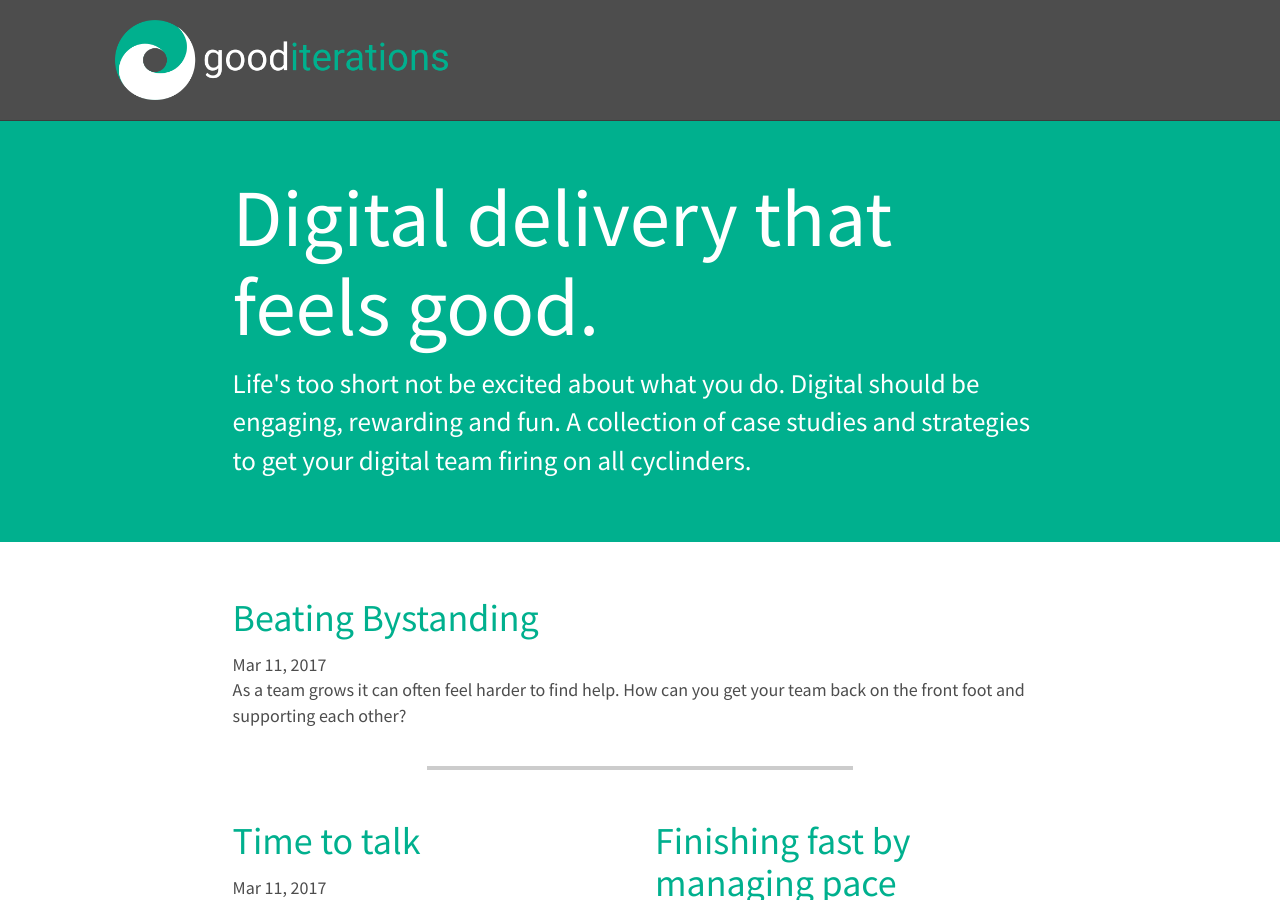
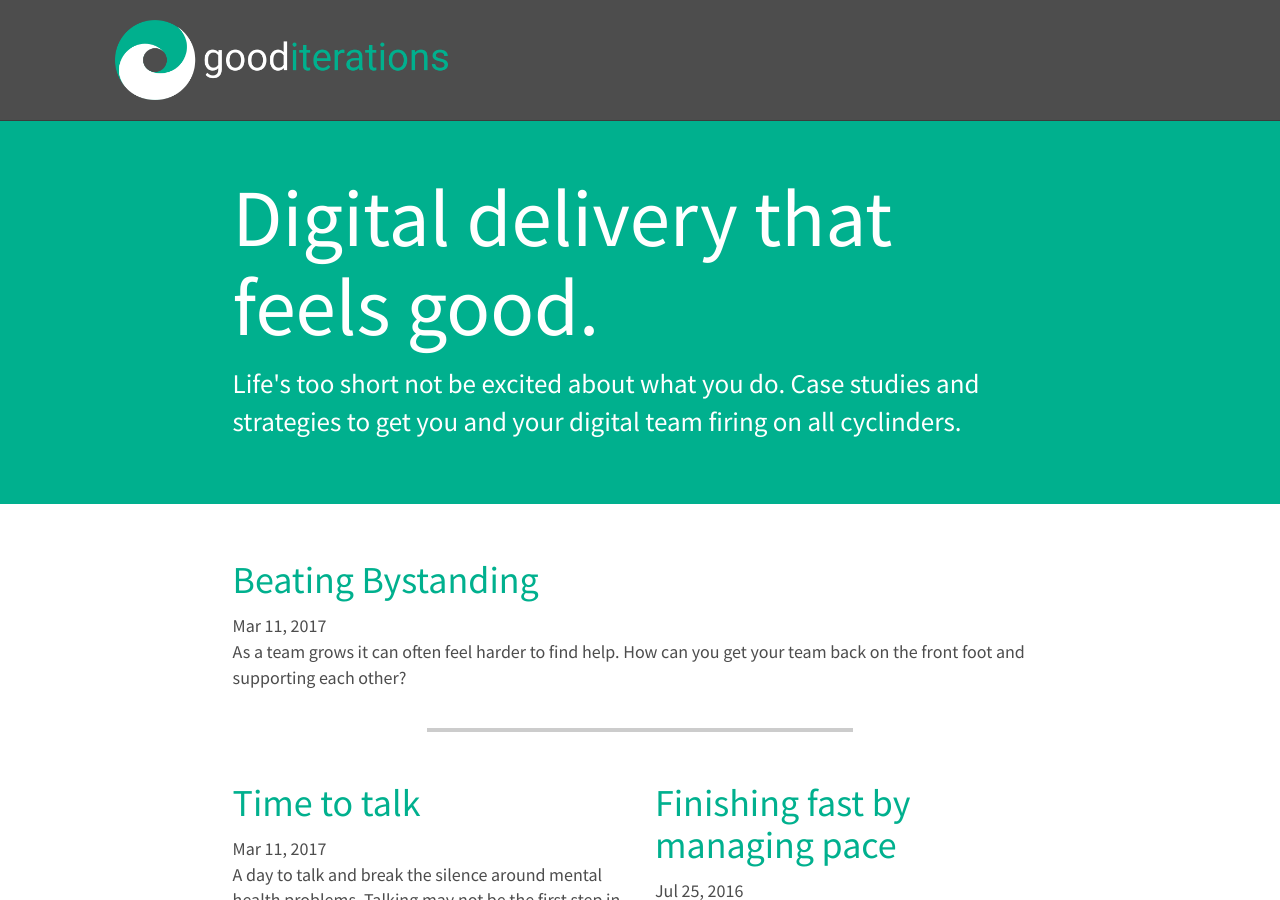
Before and after one commit to goodits/gi-blog, a Jekyll site: the page built from index.html, in a window 1280 px wide and 900 px high. Built offline with Jekyll 4.4.1, drawn with Linux system fonts in a browser that asks for light colours; nearby versions of some CDN libraries.

```diff
--- a/_config.yml
+++ b/_config.yml
@@ -1,7 +1,7 @@
 # Site settings
 title: Good Iterations
 email: steve.coppin@gmail.com
-description: Life's too short not be excited about what you do. Digital should be engaging, rewarding and fun. A collection of case studies and strategies to get your digital team firing on all cyclinders.
+description: Life's too short not be excited about what you do. Case studies and strategies to get you and your digital team firing on all cyclinders.
 baseurl: ""
 url: "http://gooditerations.com"
 
--- a/_includes/head.html
+++ b/_includes/head.html
@@ -24,7 +24,7 @@
   <meta property="og:title" content="{% if page.title %}{{ page.title }}{% else %}{{ site.title }}{% endif %}" />
   <meta property="og:url" content="{% if page.url %}{{ site.url }}{{ page.url }}{% else %}{{ site.url }}{% endif %}" />
   <meta property="og:description" content="{% if page.summary %}{{ page.summary }}{% else %}{{ site.description }}{% endif %}" />
-  <meta property="og:image" content="http://gooditerations.com/assets/img/logo-preview.png" />
+  <meta property="og:image" itemprop="image" content="http://gooditerations.com/assets/img/logo-preview.png" />
   <meta property="og:type" content="{% if page.title %}article{% else %}website{% endif %}" />
 
 </head>
```
Also changed, not shown: assets/img/logo-preview.png.
